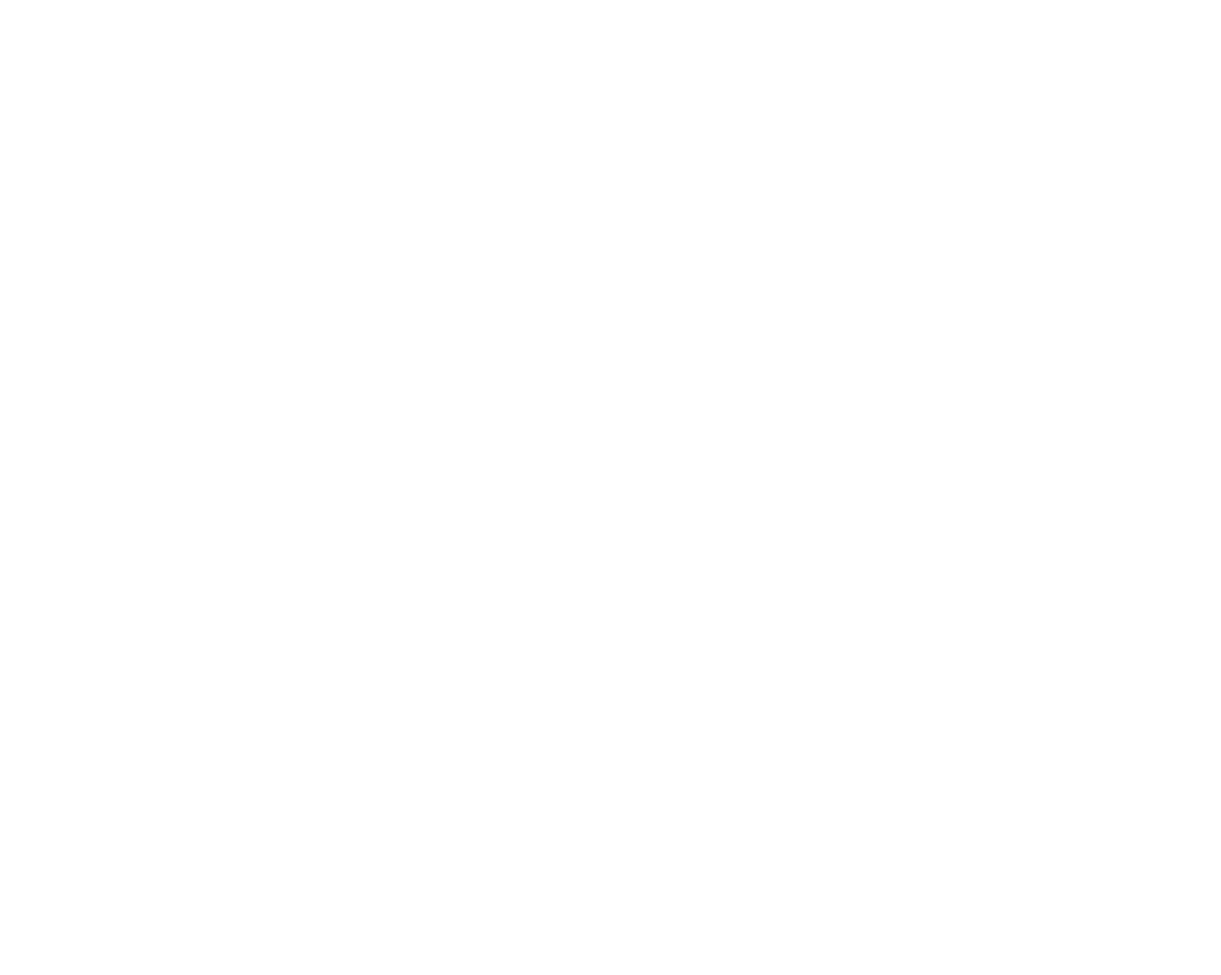
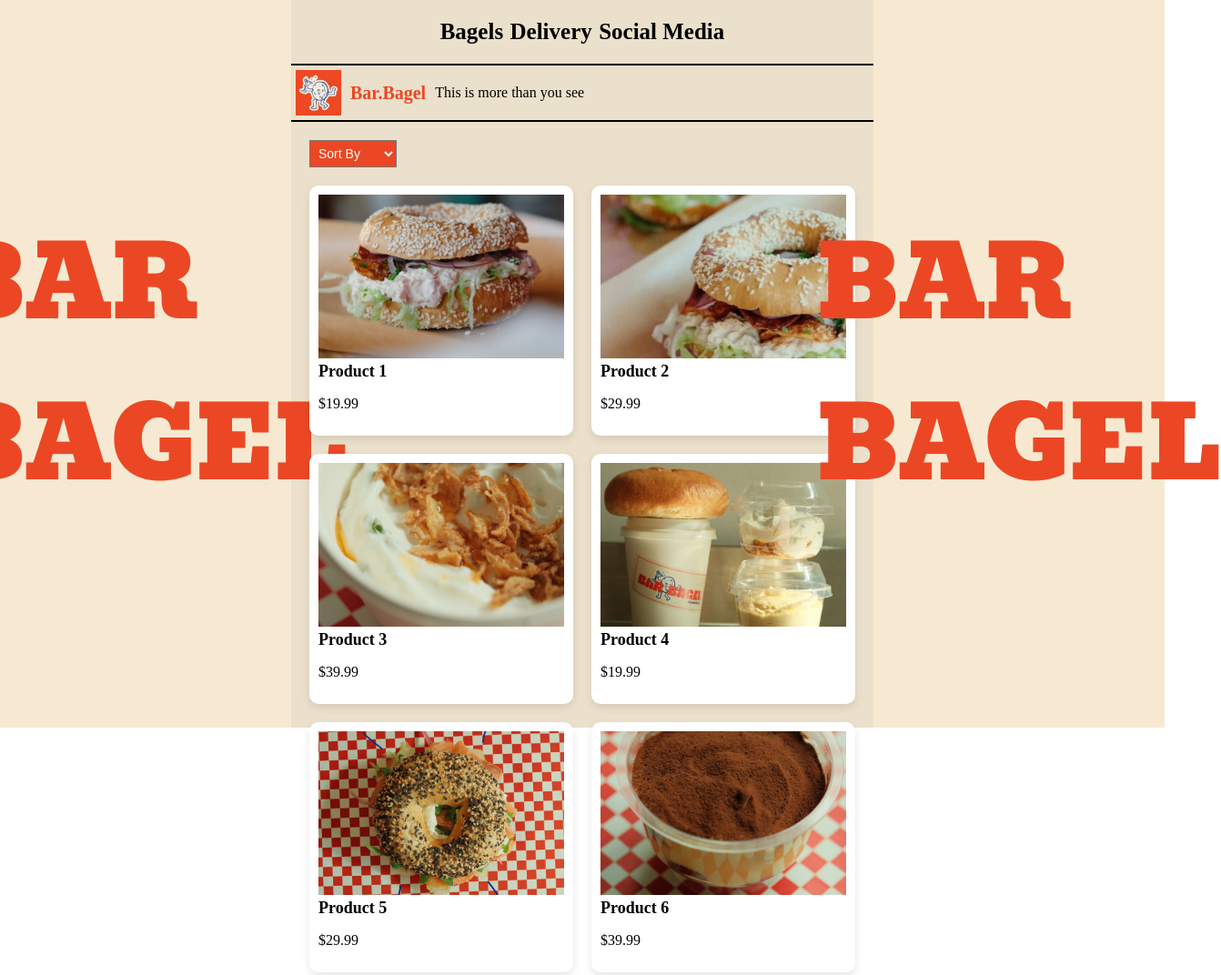
Before and after one commit to Fentusel/Bar.Bagel, a plain HTML site: page menu.html in a window 1280 px wide. Shown: the top 1072 px of the page at 91% size, 1342 px wide, since content can reach past the window. Before the commit the page ends 800 px from the top, so only its background shows below. Drawn offline with Linux system fonts and the light colour scheme; no server answers; a web font is replaced by a local one.

Commit message:
stage 2 completed

```diff
--- /dev/null
+++ b/data/products.json
@@ -0,0 +1,61 @@
+{
+  "products": [
+    {
+      "id": 1,
+      "name": "Product 1",
+      "description": "Description for Product 1",
+      "price": 19.99,
+      "image": "./assets/images/bagel 1.jpg"
+    },
+    {
+      "id": 2,
+      "name": "Product 2",
+      "description": "Description for Product 2",
+      "price": 29.99,
+      "image": "./assets/images/bagel 2.jpg"
+    },
+    {
+      "id": 3,
+      "name": "Product 3",
+      "description": "Description for Product 3",
+      "price": 39.99,
+      "image": "./assets/images/dips 1.jpg"
+    },
+    {
+      "id": 4,
+      "name": "Product 4",
+      "description": "Description for Product 4",
+      "price": 19.99,
+      "image": "./assets/images/dips 2.jpg"
+    },
+    {
+      "id": 5,
+      "name": "Product 5",
+      "description": "Description for Product 5",
+      "price": 29.99,
+      "image": "./assets/images/carousel 7.jpg"
+    },
+    {
+      "id": 6,
+      "name": "Product 6",
+      "description": "Description for Product 6",
+      "price": 39.99,
+      "image": "./assets/images/carousel 6.jpg"
+    },
+    {
+      "id": 6,
+      "name": "Product 7",
+      "description": "Description for Product 3",
+      "price": 39.99,
+      "image": "./assets/images/bagels 6.jpg"
+    },
+    {
+      "id": 6,
+      "name": "Product 6",
+      "title": "Product 8",
+      "description": "Description for Product 3",
+      "price": 39.99,
+      "image": "./assets/images/carousel 2.jpg"
+    }
+  ]
+}
--- a/menu.html
+++ b/menu.html
@@ -7,9 +7,34 @@
     <meta name="description" content="Bagel Bar offers fresh, handmade bagels, delicious spreads, delicious cocktails, and premium coffee. Visit us for the best bagel experience in town." />
     <meta name="keywords" content="bagels, bagel bar, fresh bagels, coffee, coffee shop, breakfast, bakery, cocktails," />
     <meta name="author" content="Bagel Bar" />
+    <link rel="stylesheet" href="./styles/index.css" />
+    <link rel="stylesheet"
+          href="./styles/menu.css">
     <link rel="icon" href="./assets/icons/logo.jpg" type="image/jpg">
 </head>
 <body>
-
+<div class="wrapper">
+    <div class="wall">BAR <br> BAGEL</div>
+    <div class="content">
+        <div id="navbar"></div>
+        <div id="content">
+            <div class="header">
+                <img src="./assets/icons/logo.jpg" alt="Bagel Bar Logo" class="logo"/>
+                <span>Bar.Bagel</span> This is more than you see
+            </div>
+            <label for="sort"></label><select id="sort">
+                <option value="">Sort By</option>
+                <option value="price-asc">Price ↑</option>
+                <option value="price-desc">Price ↓</option>
+                <option value="name-asc">Name A-Z</option>
+                <option value="name-desc">Name Z-A</option>
+            </select>
+            <div id="products" class="products"></div>
+        </div>
+    </div>
+    <div class="wall">BAR <br> BAGEL</div>
+</div
+>
+<script type="module" src="./scripts/menu.js"></script>
 </body>
 </html>
--- a/scripts/components/navbar.js
+++ b/scripts/components/navbar.js
@@ -1,3 +1,8 @@
+const API_URL = "YOUR_API_URL_HERE"; // <-- replace this
+
+const productsContainer = document.getElementById("products");
+const sortSelect = document.getElementById("sort");
+
 export function navbar() {
     return `
     <div class="navbar-wrapper">
@@ -7,3 +12,59 @@
     </div>
     `
 }
+
+let products = [];
+
+async function loadProducts() {
+    try {
+        const res = await fetch(API_URL);
+        const data = await res.json();
+
+        products = data.products;
+        renderProducts(products);
+    } catch (err) {
+        console.error("Error:", err);
+    }
+}
+
+function renderProducts(data) {
+    productsContainer.innerHTML = "";
+
+    data.forEach(product => {
+        const card = document.createElement("div");
+        card.classList.add("card");
+
+        card.innerHTML = `
+      <img src="${product.image}" alt="${name}">
+      <div class="card-content">
+        <h3>${name}</h3>
+        <p class="price">$${product.price}</p>
+      </div>
+    `;
+
+        productsContainer.appendChild(card);
+    });
+}
+
+sortSelect.addEventListener("change", () => {
+    let sorted = [...products];
+
+    switch (sortSelect.value) {
+        case "price-asc":
+            sorted.sort((a, b) => a.price - b.price);
+            break;
+        case "price-desc":
+            sorted.sort((a, b) => b.price - a.price);
+            break;
+        case "name-asc":
+            sorted.sort((a, b) => a.title.localeCompare(b.title));
+            break;
+        case "name-desc":
+            sorted.sort((a, b) => b.title.localeCompare(a.title));
+            break;
+    }
+
+    renderProducts(sorted);
+});
+
+loadProducts();
--- a/scripts/menu.js
+++ b/scripts/menu.js
@@ -0,0 +1,21 @@
+import { navbar } from "./components/navbar.js";
+
+document.getElementById("navbar").innerHTML = navbar();
+
+fetch('./data/products.json')
+    .then(res => res.json())
+    .then(data => {
+        console.log(data.products);
+
+        const container = document.getElementById("products");
+
+        data.products.forEach(product => {
+            container.innerHTML += `
+        <div class="card">
+          <img src="${product.image}"  alt="product img"/>
+          <h3>${product.name}</h3>
+          <p>$${product.price}</p>
+        </div>
+      `;
+        });
+    });
--- a/styles/menu.css
+++ b/styles/menu.css
@@ -0,0 +1,114 @@
+@import url('https://fonts.googleapis.com/css2?family=Archivo+Black&family=Bevan:ital@0;1&family=Gravitas+One&display=swap');
+@import url('https://fonts.googleapis.com/css2?family=Archivo+Black&family=Bevan:ital@0;1&family=Gravitas+One&family=Raleway:ital,wght@0,100..900;1,100..900&family=Roboto+Slab:wght@100..900&family=Rubik:ital,wght@0,300..900;1,300..900&display=swap');
+
+body {
+    margin: 0;
+    padding: 0;
+}
+.wrapper {
+    height: 100vh;
+    width: 100vw;
+    background: #EBE0CB;
+    display: flex;
+}
+.wall {
+    width: 25%;
+    background: #F7E9D1;
+    display: flex;
+    justify-content: center;
+    align-items: center;
+    font-size: 110px;
+    color: #EC4724;
+    font-family: "Bevan", serif;
+    font-weight: 400;
+    font-style: normal;
+    user-select: none;
+}
+.content {
+    width: 50%;
+}
+#navbar {
+    display: flex;
+    justify-content: space-around;
+    align-items: center;
+    width: 100%;
+    height: 70px;
+    user-select: none;
+
+}
+.navbar-wrapper {
+    display: flex;
+    justify-content: space-around;
+    align-items: center;
+    width: 50%;
+}
+a {
+    text-decoration: none;
+    color: black;
+    font-weight: bold;
+    font-size: 25px;
+}
+#content {
+    height: calc(100vh - 70px);
+}
+.header {
+    display: flex;
+    align-items: center;
+    gap: 10px;
+    padding-left: 5px;
+    padding-right: 5px;
+    margin-bottom: 20px;
+    height: 60px;
+    border-top: 2px solid black;
+    border-bottom: 2px solid black;
+
+}
+.logo {
+    height: 50px;
+}
+span {
+    color: #EC4724;
+    font-weight: bold;
+    justify-content: center;
+    font-size: 20px;
+}
+
+select {
+    font-size: 14px;
+}
+.products {
+    display: grid;
+    grid-template-columns: repeat(auto-fill, minmax(200px, 1fr));
+    gap: 20px;
+    padding: 20px;
+}
+.card {
+    background: white;
+    border-radius: 10px;
+    overflow: hidden;
+    box-shadow: 0 4px 10px rgba(0,0,0,0.1);
+    transition: 0.2s;
+    cursor: pointer;
+    padding: 10px;
+}
+.card:hover {
+    transform: translateY(-5px);
+}
+.card img {
+    width: 100%;
+    height: 180px;
+    object-fit: cover;
+}
+.card-content {
+    padding: 15px;
+}
+.card h3 {
+    margin: 0 0 10px;
+    font-size: 18px;
+}
+#sort {
+    color: white;
+    background-color: #EC4724;
+    padding: 5px;
+    margin-left: 20px;
+}
```
Also changed, not shown: index.html (+0 -1 lines).
